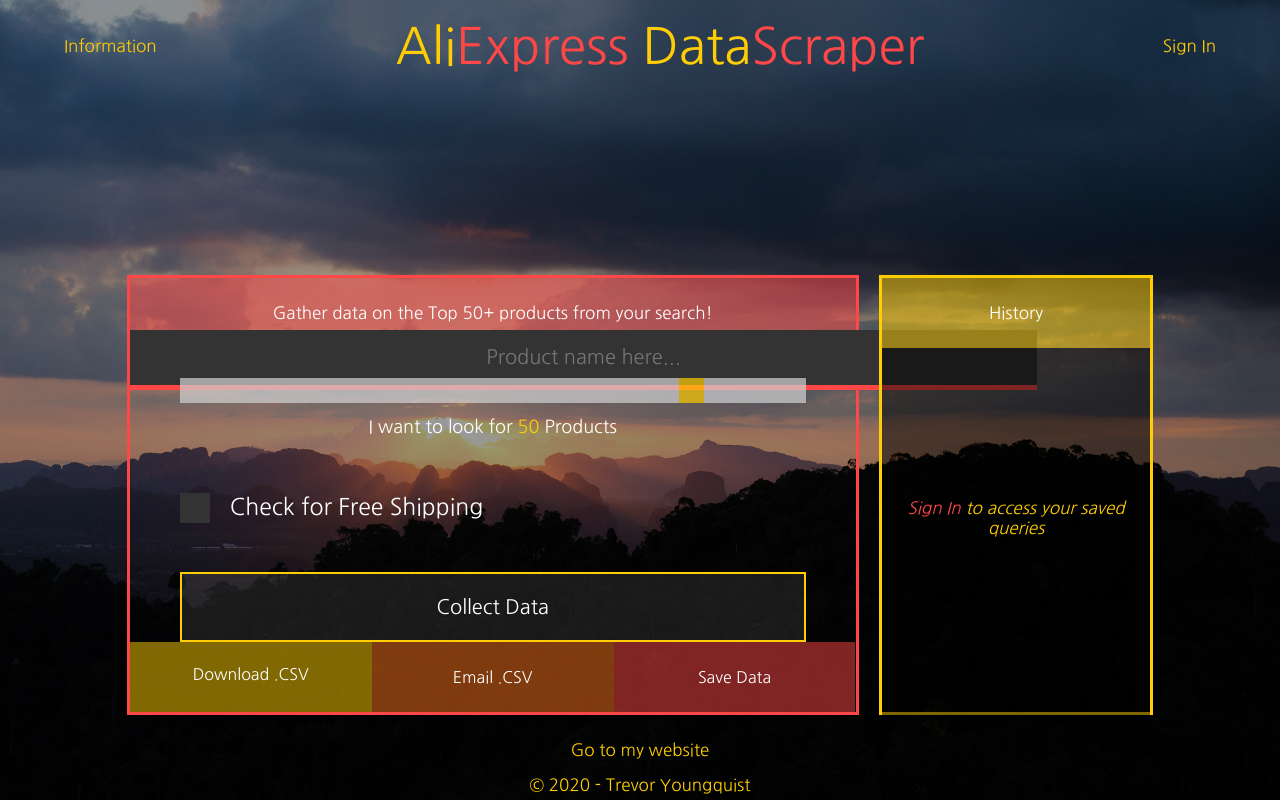
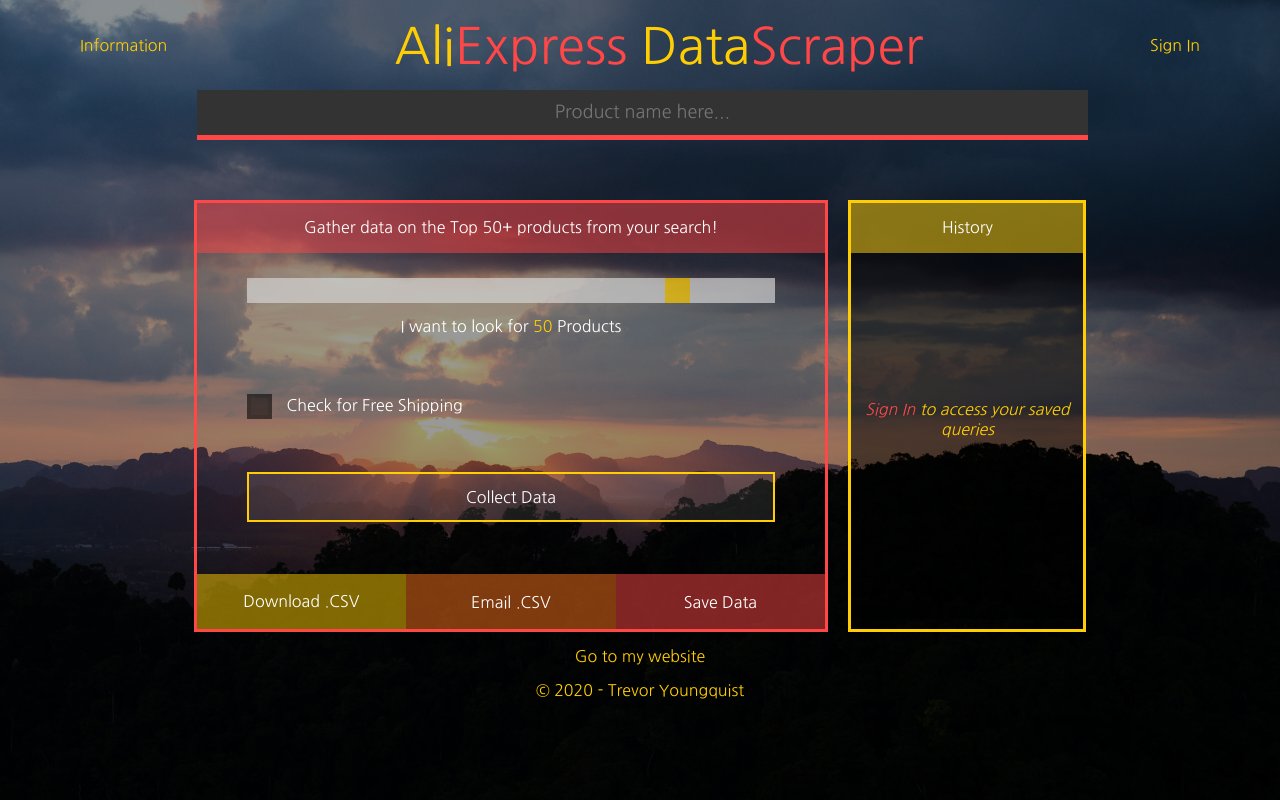
Before and after one commit to ytrevor81/Ali-Express-Web-Scraping-App, a Django app: template aliexpress/main/templates/homepage.html in a window 1280 px wide. Run offline with Django 3.2, Linux system fonts and the light colour scheme; the template is opened without the code that fills it: values that come from a table or form of the project are taken from there, others are empty; some libraries are stand-ins or nearby versions.

Commit message:
chipping away

```diff
--- a/aliexpress/main/static/css/styles.css
+++ b/aliexpress/main/static/css/styles.css
@@ -420,13 +420,22 @@ strong { color: #FF4747; font-weight: normal; }
 
 @media screen and (max-width: 1400px) {
   h1 { font-size: 50px; }
-  h4, h5 { font-size: 17px; }
+  h4, h5 { font-size: 16px; }
 
-  .customnav { padding: 1rem 4rem; }
-  .product-search { margin: 0; top: 12%; width: 125%; }
-  .product-search input { width: 100%; font-size: 20px; }
-  .customrow {  }
-  .service {  }
-
+  .customnav { padding: 1rem 5rem; font-size: 17px; }
+  .customcontainer { margin-top: 100px; max-width: 85%; margin-bottom: 15px; }
+   section { height: 54vh; border: 3px solid; }
+  .title-box { height: 50px; }
+  .web-scraping-services { margin: 15px 50px 0 50px; }
+  .slider-info p { margin: 5px 0 0 0; font-size: 16px; }
+  .checkbox { height: 25px; width: 25px; margin-right: 15px; }
+  .checkbox::before { background-color: rgba(0,0,0,0.5); border-color: rgba(0,0,0,0.1); }
+  .checkbox-label { font-size:  16px; }
+  .product-search { top: -50%; width: 139%; }
+  .product-search input {  height: 50px; font-size: 18px }
+  .scraping-button { height: 50px; font-size: 16px; margin-bottom: 20px; }
   .cluster button { font-size: 16px; }
-  .download-csv a { font-size: 16px; }
+  .download-csv { height: 55px; }
+  .download-csv a { font-size: 16px; padding: 15px; }
+  .email-save { height: 55px; }
+  .history-login h5 i { font-size: 17px; }
--- a/aliexpress/main/templates/homepage.html
+++ b/aliexpress/main/templates/homepage.html
@@ -14,7 +14,7 @@
 <!-- Modal Popup for Collect Data Info -->
 {% include 'includes/collectdata.html' %}
 
-{% if email == "Sent" %}
+{% if email == True %}
   <div class="email-alert alert" role="alert">
     Email Sent!
     <button type="button" class="email-alert-button close" data-dismiss="alert" aria-label="Close">
--- a/aliexpress/main/views.py
+++ b/aliexpress/main/views.py
@@ -9,9 +9,7 @@ from django.contrib.auth import login, logout, authenticate
 from django.contrib.auth.forms import AuthenticationForm
 
 
-csvfilename = []
-checked_history = []
-email_notify = []
+####String Problem, User Refresh Problem, Styling
 
 def homepage(request):
     '''Variety of functions are occuring here: Login, web scraping, and when the user is
@@ -116,7 +114,7 @@ def homepage(request):
     else:
         queries = None
 
-    return render(request, "homepage.html", {"form": form, "filename": filename, "queries": queries, "email": email_notify[-1]})
+    return render(request, "homepage.html", {"form": form, "filename": filename, "queries": queries, "email": email_csv})
 
 def register(request):
     '''Register new users'''
```
Also changed, not shown: aliexpress/main/templates/includes/email.html (deleted, +0 -17 lines).
